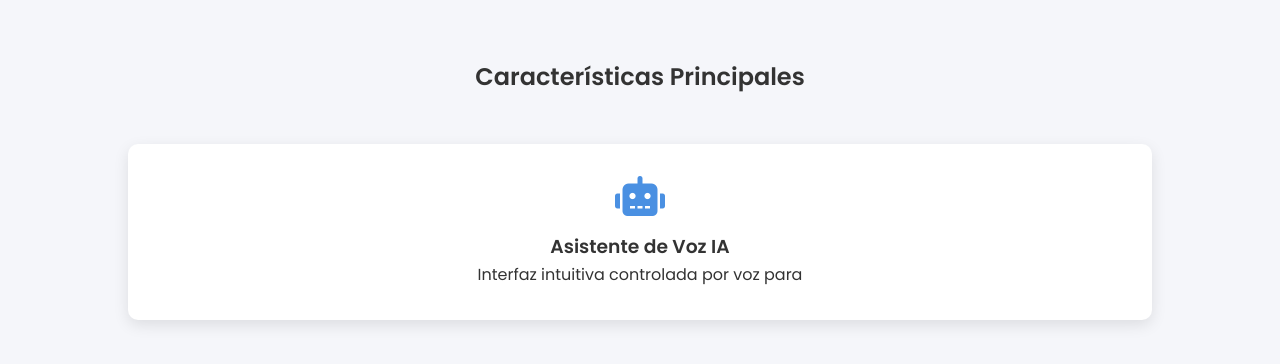
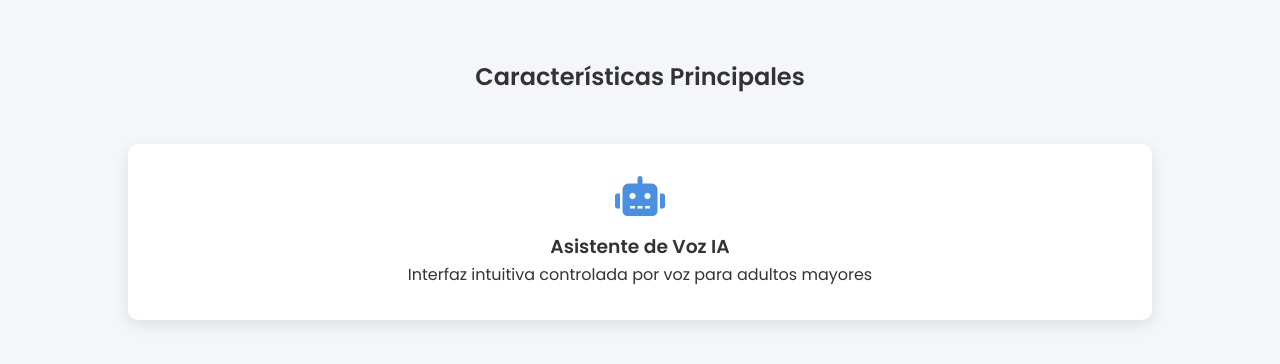
Before and after one commit to riradoro03/vocalcare, a plain HTML site: page index.html in a window 1280 px wide. Shown: the part 822-1186 px from the top of the page. Drawn offline with Linux system fonts and the light colour scheme.

Commit message:
Update index.html

```diff
--- a/index.html
+++ b/index.html
@@ -251,4 +251,4 @@
             <div class="feature-card">
                 <i class="fas fa-robot feature-icon"></i>
                 <h3>Asistente de Voz IA</h3>
-                <p>Interfaz intuitiva controlada por voz para
+                <p>Interfaz intuitiva controlada por voz para adultos mayores</p>
```
